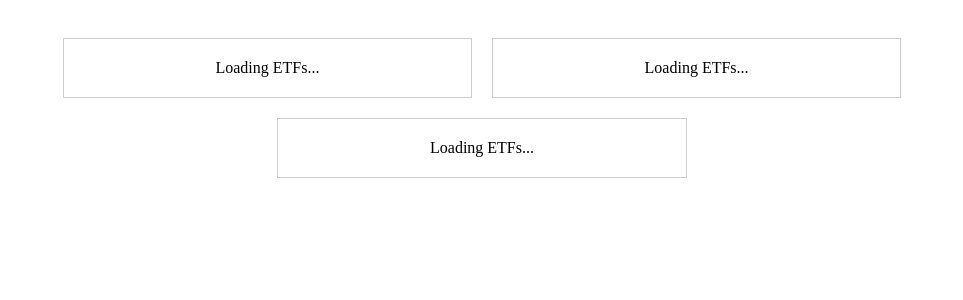
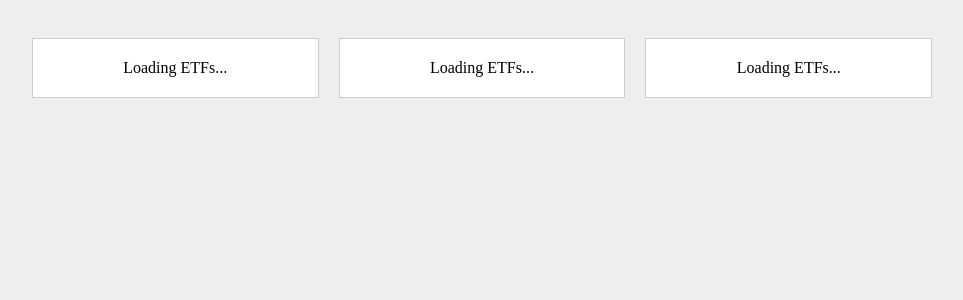
Before and after one commit to plus-x/plu.sx, a PHP site: page /tools/ETFs/index.html in a window 1280 px wide. Shown: the top 300 px of the page, without its empty margins (158-1121 px from the left). Run offline with PHP 8.4, Linux system fonts and the light colour scheme; data that the repository does not hold is empty.

Commit message:
more fix

```diff
--- a/tools/ETFs/main.css
+++ b/tools/ETFs/main.css
@@ -1,5 +1,5 @@
 /* Default styles for all screen sizes */
-.body {
+body {
   background-color: #eee;
 }
 
@@ -18,7 +18,7 @@
   margin: 10px;
   padding: 20px;
   text-align: center;
-  width: 30%;
+  width: 20%;
 }
 
 /* Media query for mobile screens */
```
